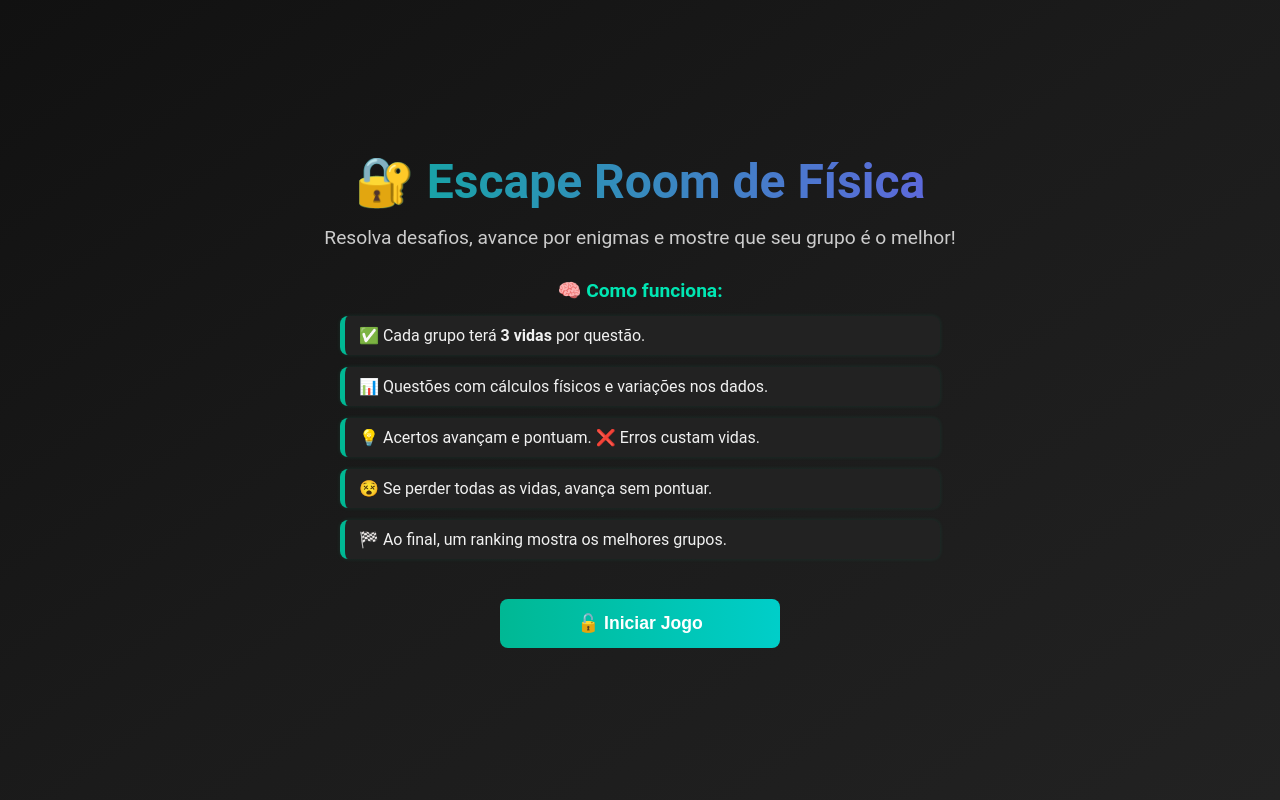
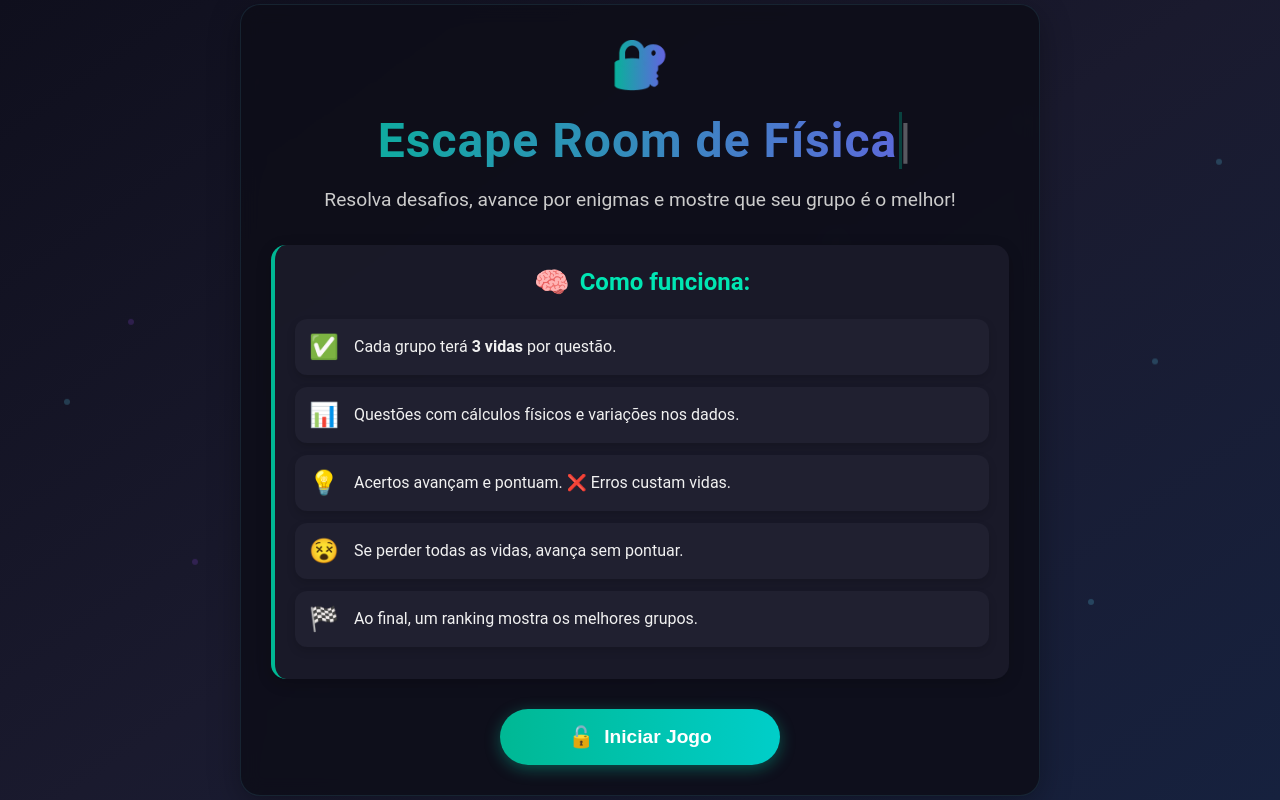
Before and after one commit to DiogoDemetrius/scaperoom-fisica, a React (Create React App) app: page / in a window 1280 px wide. Built offline with nearby package versions, Linux system fonts and the light colour scheme.

Commit message:
att Home

```diff
--- a/src/pages/Home.css
+++ b/src/pages/Home.css
@@ -12,6 +12,81 @@
   color: #fff;
 }
 
+/* Container principal com efeito de fundo */
+.home-container {
+  position: relative;
+  min-height: 100vh;
+  overflow: hidden;
+  background: linear-gradient(145deg, #0f0f1d, #1a1a2e, #16213e);
+}
+
+/* Partículas de fundo */
+.particles-background {
+  position: absolute;
+  top: 0;
+  left: 0;
+  width: 100%;
+  height: 100%;
+  z-index: 0;
+}
+
+.particle {
+  position: absolute;
+  width: 6px;
+  height: 6px;
+  background: rgba(101, 224, 255, 0.2);
+  border-radius: 50%;
+  animation: float 15s infinite linear;
+}
+
+.particle:nth-child(odd) {
+  background: rgba(149, 76, 233, 0.2);
+}
+
+.particle:nth-child(1) { top: 10%; left: 20%; animation-duration: 45s; }
+.particle:nth-child(2) { top: 15%; left: 80%; animation-duration: 38s; }
+.particle:nth-child(3) { top: 25%; left: 40%; animation-duration: 54s; }
+.particle:nth-child(4) { top: 30%; left: 65%; animation-duration: 42s; }
+.particle:nth-child(5) { top: 40%; left: 10%; animation-duration: 49s; }
+.particle:nth-child(6) { top: 45%; left: 90%; animation-duration: 35s; }
+.particle:nth-child(7) { top: 55%; left: 30%; animation-duration: 56s; }
+.particle:nth-child(8) { top: 60%; left: 70%; animation-duration: 41s; }
+.particle:nth-child(9) { top: 70%; left: 15%; animation-duration: 47s; }
+.particle:nth-child(10) { top: 75%; left: 85%; animation-duration: 52s; }
+.particle:nth-child(11) { top: 85%; left: 25%; animation-duration: 44s; }
+.particle:nth-child(12) { top: 90%; left: 75%; animation-duration: 50s; }
+.particle:nth-child(13) { top: 5%; left: 50%; animation-duration: 37s; }
+.particle:nth-child(14) { top: 50%; left: 5%; animation-duration: 48s; }
+.particle:nth-child(15) { top: 80%; left: 50%; animation-duration: 39s; }
+.particle:nth-child(16) { top: 20%; left: 95%; animation-duration: 46s; }
+.particle:nth-child(17) { top: 35%; left: 50%; animation-duration: 53s; }
+.particle:nth-child(18) { top: 65%; left: 35%; animation-duration: 40s; }
+.particle:nth-child(19) { top: 95%; left: 40%; animation-duration: 51s; }
+.particle:nth-child(20) { top: 50%; left: 60%; animation-duration: 43s; }
+
+@keyframes float {
+  0% {
+    transform: translateY(0) translateX(0) scale(1);
+    opacity: 0.2;
+  }
+  25% {
+    transform: translateY(-20px) translateX(10px) scale(1.2);
+    opacity: 0.5;
+  }
+  50% {
+    transform: translateY(0) translateX(20px) scale(1);
+    opacity: 0.2;
+  }
+  75% {
+    transform: translateY(20px) translateX(10px) scale(0.8);
+    opacity: 0.5;
+  }
+  100% {
+    transform: translateY(0) translateX(0) scale(1);
+    opacity: 0.2;
+  }
+}
+
 /* Container principal centralizado */
 .home-centered {
   display: flex;
@@ -19,35 +94,108 @@
   align-items: center;
   height: 100vh;
   padding: 20px;
+  position: relative;
+  z-index: 1;
 }
 
 .home-content-centered {
   max-width: 800px;
   width: 100%;
   text-align: center;
+  background: rgba(13, 13, 24, 0.85);
+  backdrop-filter: blur(10px);
+  border-radius: 20px;
+  padding: 30px;
+  box-shadow: 0 8px 32px rgba(0, 0, 0, 0.3);
+  border: 1px solid rgba(101, 224, 255, 0.1);
 }
 
-  /* Título com gradiente */
+/* Logo container */
+.logo-container {
+  margin-bottom: 20px;
+}
+
+.logo-icon {
+  font-size: 3rem;
+  background: linear-gradient(90deg, #00b894, #6c5ce7);
+  -webkit-background-clip: text;
+  background-clip: text;
+  -webkit-text-fill-color: transparent;
+  animation: pulse 2s infinite;
+  display: inline-block;
+}
+
+@keyframes pulse {
+  0% {
+    transform: scale(1);
+    opacity: 1;
+  }
+  50% {
+    transform: scale(1.1);
+    opacity: 0.8;
+  }
+  100% {
+    transform: scale(1);
+    opacity: 1;
+  }
+}
+
+/* Título com gradiente e efeito de cursor */
 .home-title {
-    font-size: 3em;
+  font-size: 3rem;
   margin-bottom: 16px;
   background: linear-gradient(90deg, #00b894, #6c5ce7);
   -webkit-background-clip: text;
+  background-clip: text;
   -webkit-text-fill-color: transparent;
   font-weight: bold;
+  letter-spacing: 1px;
+}
+
+.cursor {
+  display: inline-block;
+  background: #00b894;
+  -webkit-text-fill-color: initial;
+  width: 3px;
+  margin-left: 2px;
+  animation: blink 0.8s infinite;
+}
+
+@keyframes blink {
+  0%, 100% { opacity: 1; }
+  50% { opacity: 0; }
 }
 
 .home-subtitle {
-    font-size: 1.2em;
+  font-size: 1.2rem;
   margin-bottom: 30px;
   color: #ccc;
+  line-height: 1.6;
+}
+
+/* Card container */
+.card-container {
+  background: rgba(30, 30, 46, 0.7);
+  border-radius: 15px;
+  padding: 20px;
+  margin-bottom: 30px;
+  border-left: 4px solid #00b894;
+  box-shadow: 0 4px 15px rgba(0, 0, 0, 0.2);
 }
 
 /* Regras */
 .home-rules h3 {
-    font-size: 1.2em;
-    margin-bottom: 14px;
+  font-size: 1.5rem;
+  margin-bottom: 20px;
   color: #00e6b3;
+  display: flex;
+  align-items: center;
+  justify-content: center;
+}
+
+.rule-icon {
+  margin-right: 10px;
+  font-size: 1.8rem;
 }
 
 .home-rules ul {
@@ -55,58 +203,124 @@
   padding: 0;
   margin: 0 auto;
   text-align: left;
-    max-width: 600px;
 }
 
-  .home-rules li {
-    background: #222;
-    padding: 10px 14px;
-    border-left: 5px solid #00b894;
-    border-radius: 8px;
+.rule-item {
+  display: flex;
+  align-items: center;
+  background: rgba(34, 34, 51, 0.8);
+  padding: 14px;
+  border-radius: 12px;
   margin-bottom: 12px;
   color: #f1f1f1;
-    box-shadow: 0 0 4px rgba(0, 255, 180, 0.1);
+  box-shadow: 0 4px 8px rgba(0, 0, 0, 0.15);
+  transition: transform 0.2s ease, box-shadow 0.2s ease;
+}
+
+.rule-item:hover {
+  transform: translateY(-3px);
+  box-shadow: 0 6px 12px rgba(0, 0, 0, 0.2);
+  background: rgba(40, 40, 58, 0.9);
+}
+
+.rule-emoji {
+  font-size: 1.5rem;
+  margin-right: 15px;
+  min-width: 30px;
+  text-align: center;
+}
+
+.rule-text {
+  flex: 1;
+  line-height: 1.5;
+}
+
+.error-text {
+  color: #ff6b6b;
 }
 
 /* Botão */
 .start-button {
-    margin: 40px auto 0;
+  margin: 20px auto 0;
   background: linear-gradient(90deg, #00b894, #00cec9);
   color: white;
-    padding: 14px 32px;
-    font-size: 1.1em;
+  padding: 16px 32px;
+  font-size: 1.2rem;
   border: none;
-    border-radius: 8px;
+  border-radius: 50px;
   cursor: pointer;
-    transition: background 0.3s ease;
+  transition: all 0.3s ease;
   max-width: 280px;
   width: 100%;
   display: flex;
   justify-content: center;
   align-items: center;
+  position: relative;
+  overflow: hidden;
+  box-shadow: 0 4px 15px rgba(0, 184, 148, 0.4);
 }
 
+.start-button::before {
+  content: '';
+  position: absolute;
+  top: 0;
+  left: -100%;
+  width: 100%;
+  height: 100%;
+  background: linear-gradient(90deg, transparent, rgba(255, 255, 255, 0.2), transparent);
+  transition: left 0.7s ease;
+}
 
 .start-button:hover {
   background: linear-gradient(90deg, #00a87d, #00b6b6);
+  transform: translateY(-3px);
+  box-shadow: 0 8px 20px rgba(0, 184, 148, 0.6);
+}
+
+.button-hover::before {
+  left: 100%;
+}
+
+.button-icon {
+  margin-right: 10px;
+  font-size: 1.3rem;
 }
 
 /* Responsivo */
+@media (max-width: 768px) {
+  .home-content-centered {
+    padding: 20px;
+  }
+
+  .home-title {
+    font-size: 2.5rem;
+  }
+}
+
 @media (max-width: 600px) {
   .home-title {
-      font-size: 2em;
+    font-size: 2rem;
   }
 
   .home-subtitle {
-      font-size: 1em;
+    font-size: 1rem;
   }
 
-    .home-rules li {
-      font-size: 0.95em;
+  .home-rules h3 {
+    font-size: 1.3rem;
+  }
+
+  .rule-item {
+    font-size: 0.95rem;
+    padding: 12px;
+  }
+
+  .rule-emoji {
+    font-size: 1.3rem;
+  }
+
+  .start-button {
+    font-size: 1.1rem;
+    padding: 14px 28px;
   }
 }
-
-  .emoji-lock {
-    -webkit-text-fill-color: initial;
-    background: none;
-  }
--- a/src/pages/Home.js
+++ b/src/pages/Home.js
@@ -1,41 +1,87 @@
-import React from 'react';
+import React, { useState, useEffect } from 'react';
 import { useNavigate } from 'react-router-dom';
 import './Home.css';
 
 const Home = () => {
   const navigate = useNavigate();
+  const [animatedText, setAnimatedText] = useState("");
+  const titleText = "Escape Room de Física";
+
+  // Efeito de digitação para o título
+  useEffect(() => {
+    let currentIndex = 0;
+    const interval = setInterval(() => {
+      if (currentIndex <= titleText.length) {
+        setAnimatedText(titleText.substring(0, currentIndex));
+        currentIndex++;
+      } else {
+        clearInterval(interval);
+      }
+    }, 100);
+
+    return () => clearInterval(interval);
+  }, []);
 
   return (
+    <div className="home-container">
+      <div className="particles-background">
+        {Array(20).fill().map((_, i) => (
+          <div key={i} className="particle"></div>
+        ))}
+      </div>
+
       <div className="home-centered">
         <div className="home-content-centered">
+          <div className="logo-container">
+            <div className="logo-icon">🔐</div>
+          </div>
+
           <h1 className="home-title">
-          <span role="img" aria-label="cadeado" className="emoji-lock">
-            🔐
-          </span>{" "}
-          Escape Room de <span>Física</span>
+            {animatedText}<span className="cursor">|</span>
           </h1>
 
           <p className="home-subtitle">
-          Resolva desafios, avance por enigmas e mostre que seu grupo é o
-          melhor!
+            Resolva desafios, avance por enigmas e mostre que seu grupo é o melhor!
           </p>
 
+          <div className="card-container">
             <div className="home-rules">
-          <h3>🧠 Como funciona:</h3>
+              <h3><span className="rule-icon">🧠</span> Como funciona:</h3>
               <ul>
-            <li>
-              ✅ Cada grupo terá <strong>3 vidas</strong> por questão.
+                <li className="rule-item">
+                  <span className="rule-emoji">✅</span>
+                  <span className="rule-text">Cada grupo terá <strong>3 vidas</strong> por questão.</span>
                 </li>
-            <li>📊 Questões com cálculos físicos e variações nos dados.</li>
-            <li>💡 Acertos avançam e pontuam. ❌ Erros custam vidas.</li>
-            <li>😵 Se perder todas as vidas, avança sem pontuar.</li>
-            <li>🏁 Ao final, um ranking mostra os melhores grupos.</li>
+                <li className="rule-item">
+                  <span className="rule-emoji">📊</span>
+                  <span className="rule-text">Questões com cálculos físicos e variações nos dados.</span>
+                </li>
+                <li className="rule-item">
+                  <span className="rule-emoji">💡</span>
+                  <span className="rule-text">Acertos avançam e pontuam. <span className="error-text">❌</span> Erros custam vidas.</span>
+                </li>
+                <li className="rule-item">
+                  <span className="rule-emoji">😵</span>
+                  <span className="rule-text">Se perder todas as vidas, avança sem pontuar.</span>
+                </li>
+                <li className="rule-item">
+                  <span className="rule-emoji">🏁</span>
+                  <span className="rule-text">Ao final, um ranking mostra os melhores grupos.</span>
+                </li>
               </ul>
             </div>
+          </div>
 
-        <button className="start-button" onClick={() => navigate("/login")}>
-          🔓 Iniciar Jogo
+          <button
+            className="start-button"
+            onClick={() => navigate("/login")}
+            onMouseEnter={(e) => e.target.classList.add('button-hover')}
+            onMouseLeave={(e) => e.target.classList.remove('button-hover')}
+          >
+            <span className="button-icon">🔓</span>
+            <span className="button-text">Iniciar Jogo</span>
           </button>
+        </div>
       </div>
     </div>
   );
```
Lines whose indentation alone changed are shown as unchanged.
